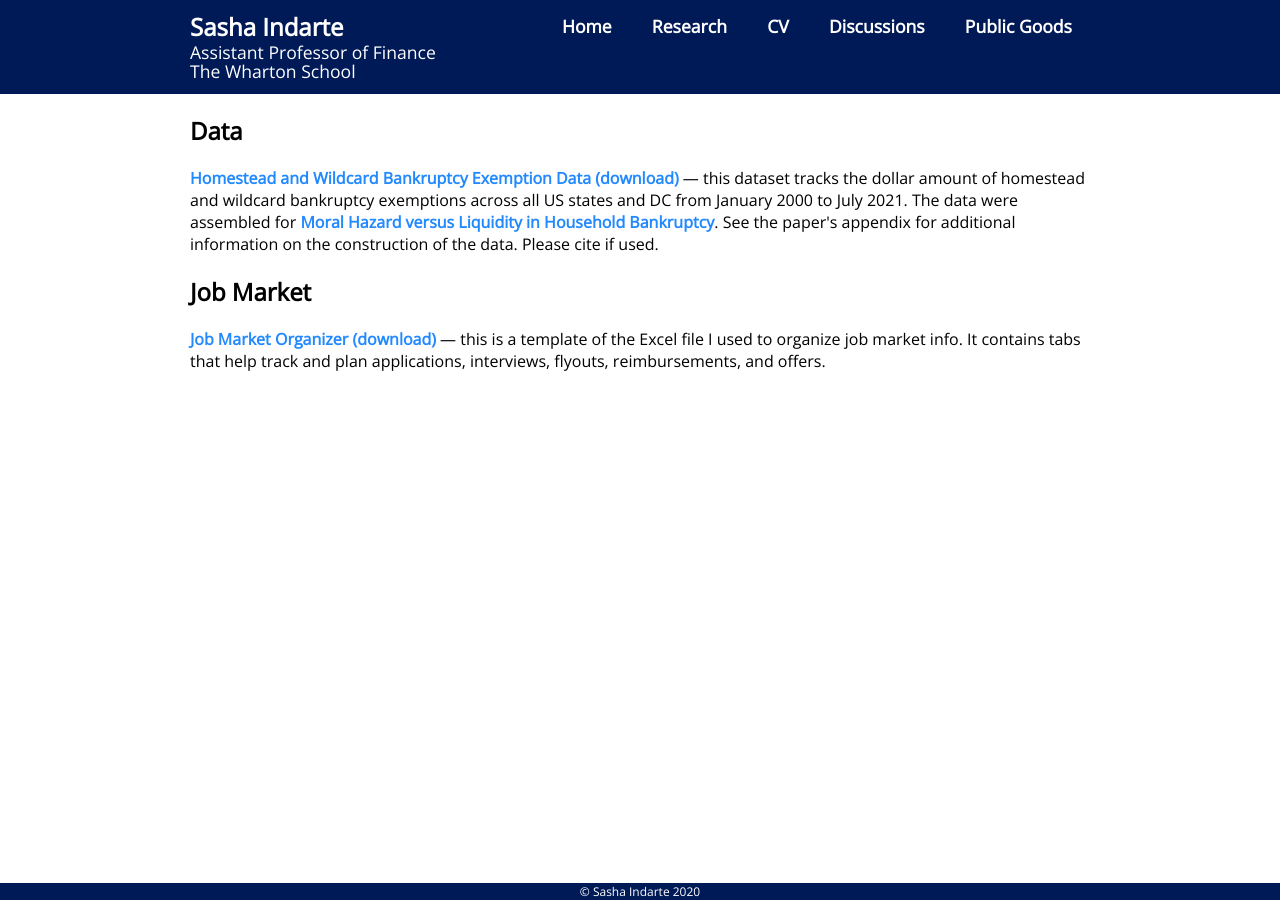
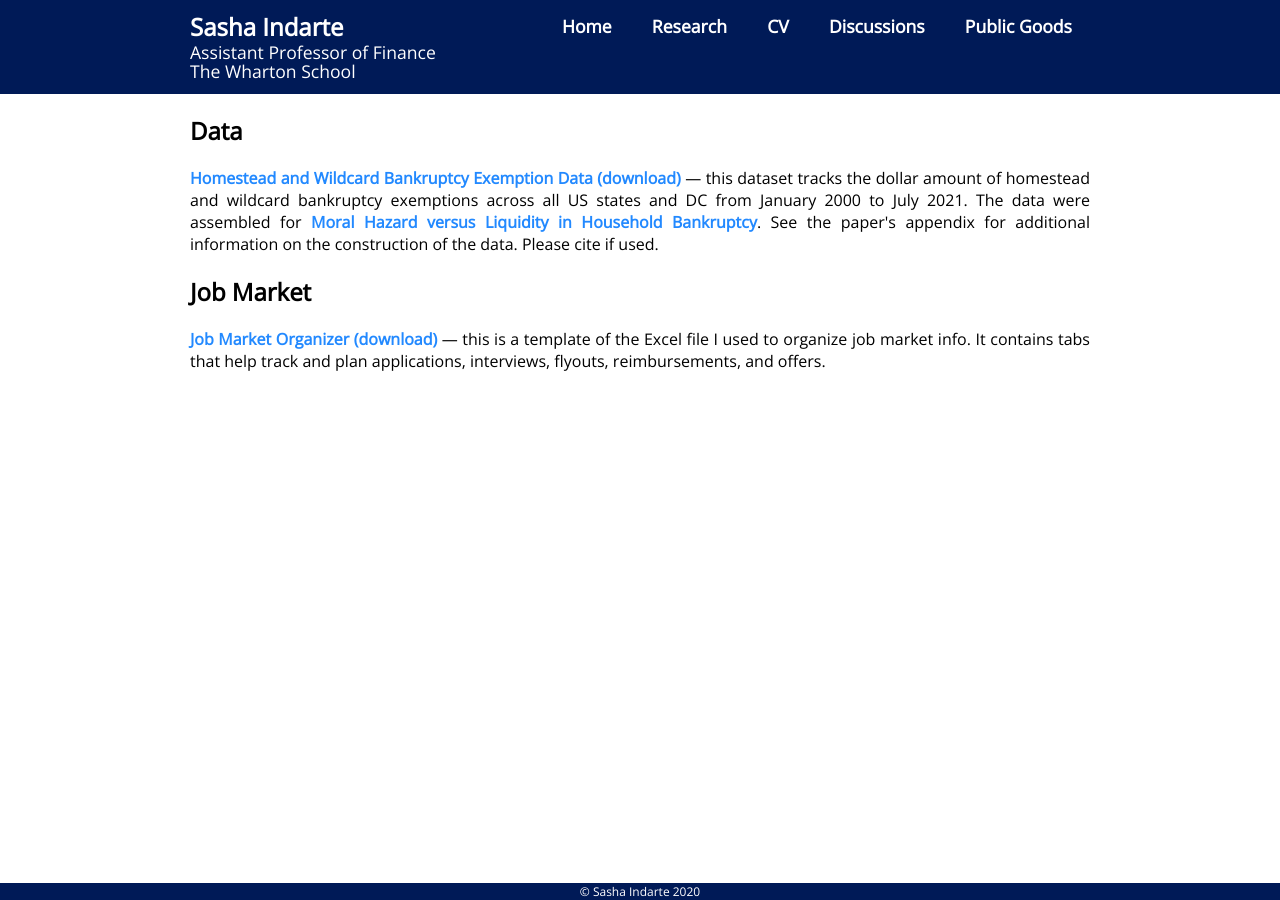
Before and after one commit to sashaindarte/sashaindarte.github.io, a Jekyll site: the page built from public_goods/index.html, in a window 1280 px wide. Built offline with Jekyll 4.4.1, drawn with Linux system fonts in a browser that asks for light colours.

Commit message:
fixed justification

```diff
--- a/public_goods/index.html
+++ b/public_goods/index.html
@@ -9,11 +9,11 @@
 
 		<h2>Data</h2>
 
-		<p><a href = "/public_goods/indarte_bk_exemptions_2021_version.xlsx">Homestead and Wildcard Bankruptcy Exemption Data (download)</a> &mdash; this dataset tracks the dollar amount of homestead and wildcard bankruptcy exemptions across all US states and DC from January 2000 to July 2021. The data were assembled for <a href = "/research/indarte_bk.pdf">Moral Hazard versus Liquidity in Household Bankruptcy</a>. See the paper's appendix for additional information on the construction of the data. Please cite if used. </p>
+		<p align="justify"><a href = "/public_goods/indarte_bk_exemptions_2021_version.xlsx">Homestead and Wildcard Bankruptcy Exemption Data (download)</a> &mdash; this dataset tracks the dollar amount of homestead and wildcard bankruptcy exemptions across all US states and DC from January 2000 to July 2021. The data were assembled for <a href = "/research/indarte_bk.pdf">Moral Hazard versus Liquidity in Household Bankruptcy</a>. See the paper's appendix for additional information on the construction of the data. Please cite if used. </p>
 
     		<h2>Job Market</h2>
 
-		<p><a href = "/public_goods/job_tracker_template.xlsx">Job Market Organizer (download)</a> &mdash; this is a template of the Excel file I used to organize job market info. It contains tabs that help track and plan applications, interviews, flyouts, reimbursements, and offers. </p>
+		<p align="justify"><a href = "/public_goods/job_tracker_template.xlsx">Job Market Organizer (download)</a> &mdash; this is a template of the Excel file I used to organize job market info. It contains tabs that help track and plan applications, interviews, flyouts, reimbursements, and offers. </p>
 
 
 		<!-- Programming Resources -->
```
